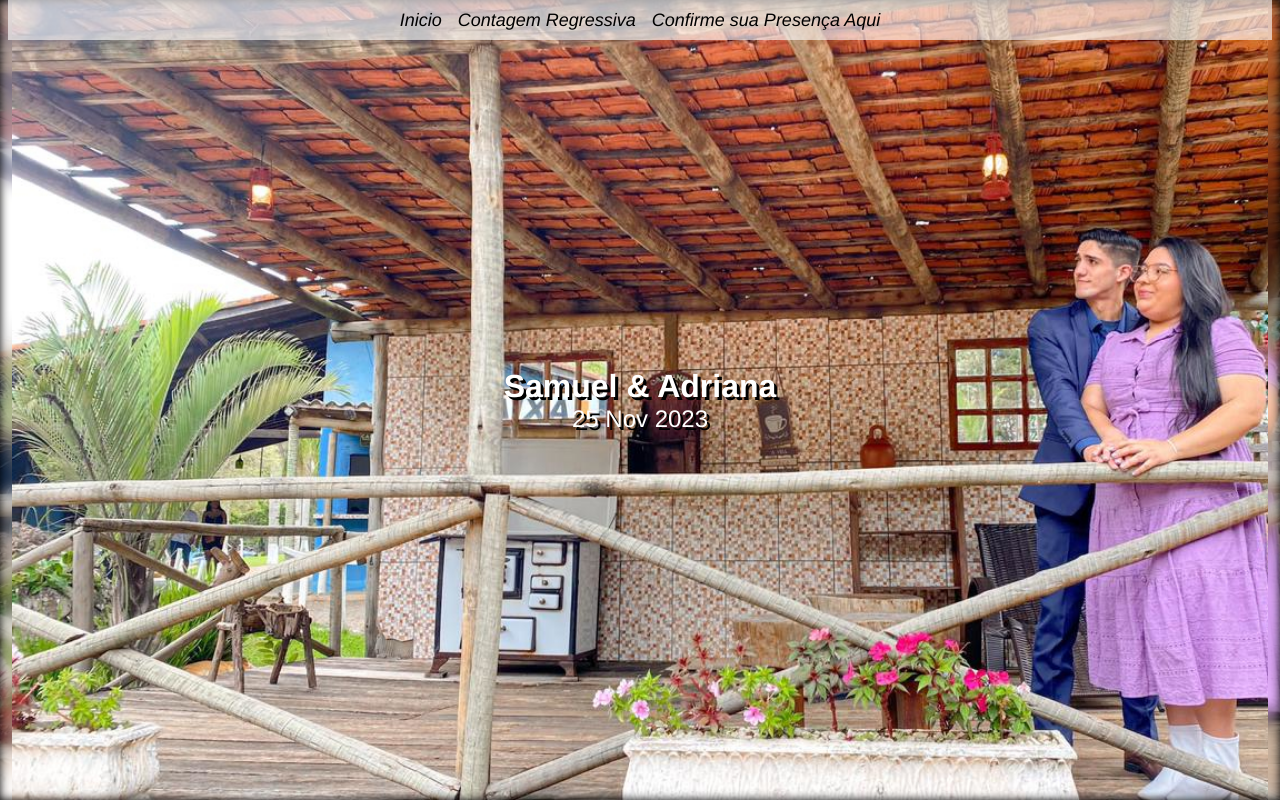
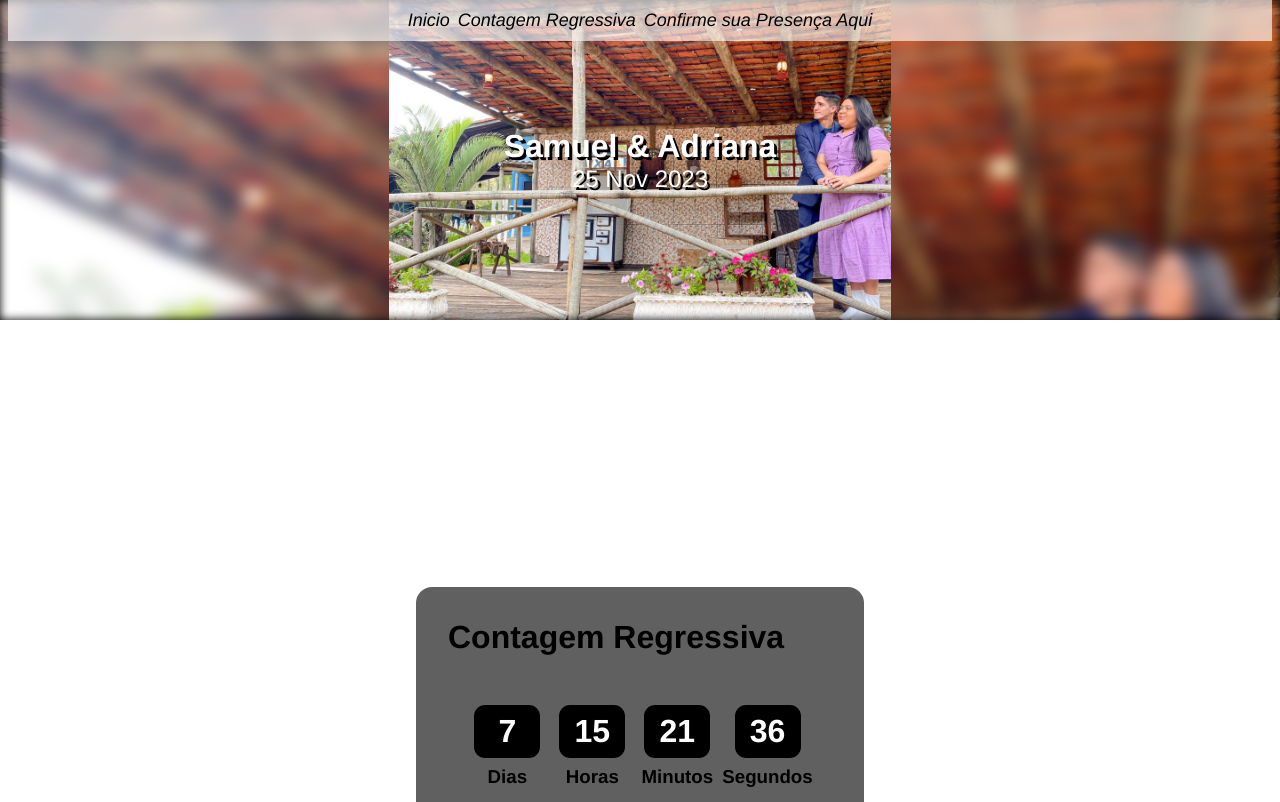
Before and after one commit to SamuelLopes-216/noivado, a React (Create React App) app: page / in a window 1280 px wide. Shown: the top 802 px of the page. Built offline with nearby package versions, Linux system fonts and the light colour scheme.

Commit message:
Update App.css

```diff
--- a/src/App.css
+++ b/src/App.css
@@ -7,7 +7,7 @@
 }
 
 .home{
-  min-height: 100vh;
+  min-height: 33vh;
   background-image: url(../public/S&A.jpg);
   background-size: contain;
   background-repeat: no-repeat;
@@ -95,7 +95,8 @@ p{
   display: flex;
   justify-content: center;
   text-align: center;
-  gap: 1rem;
+  gap: 0.5rem;
+  padding: 10px;
 }
 a{
   font-size: large;
```
